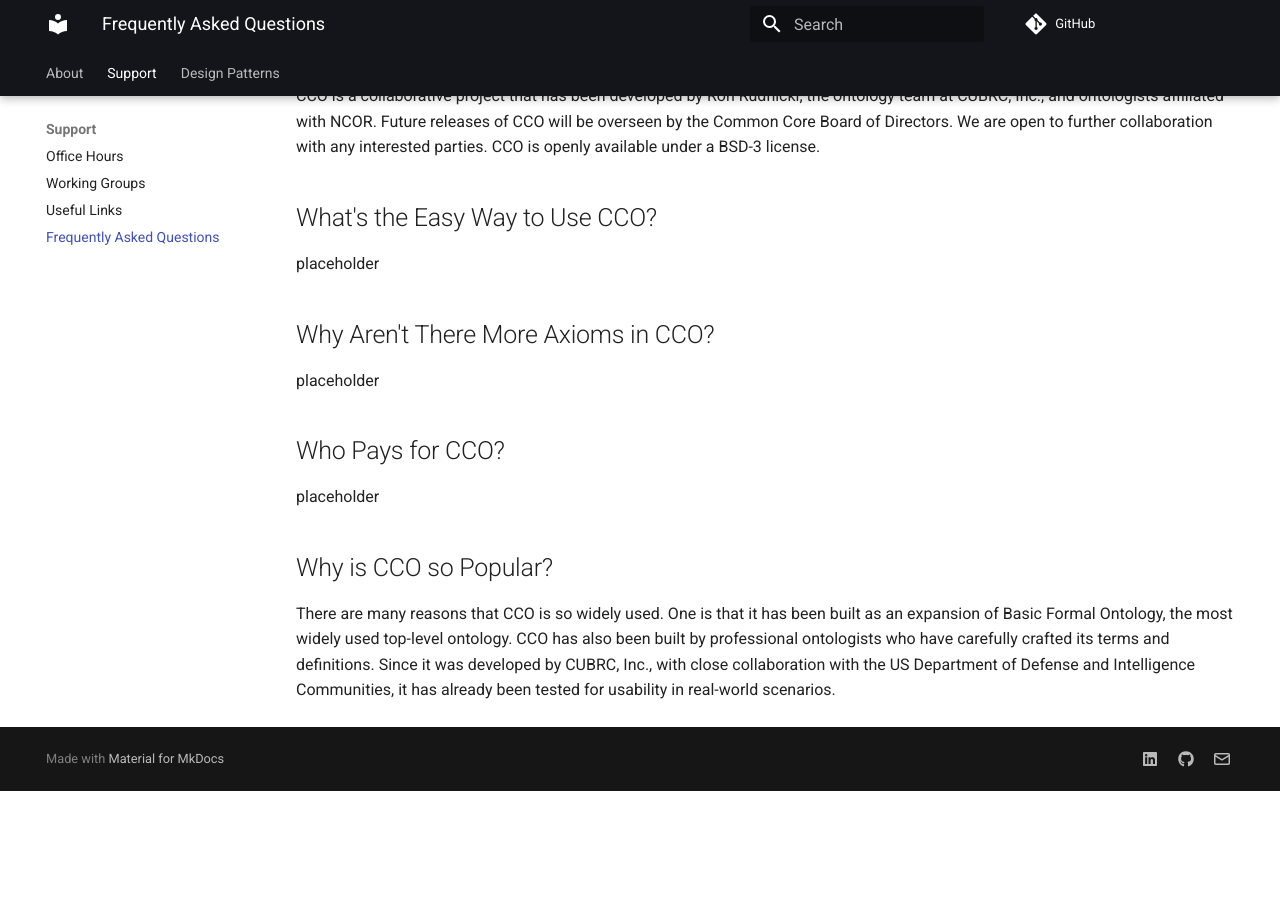
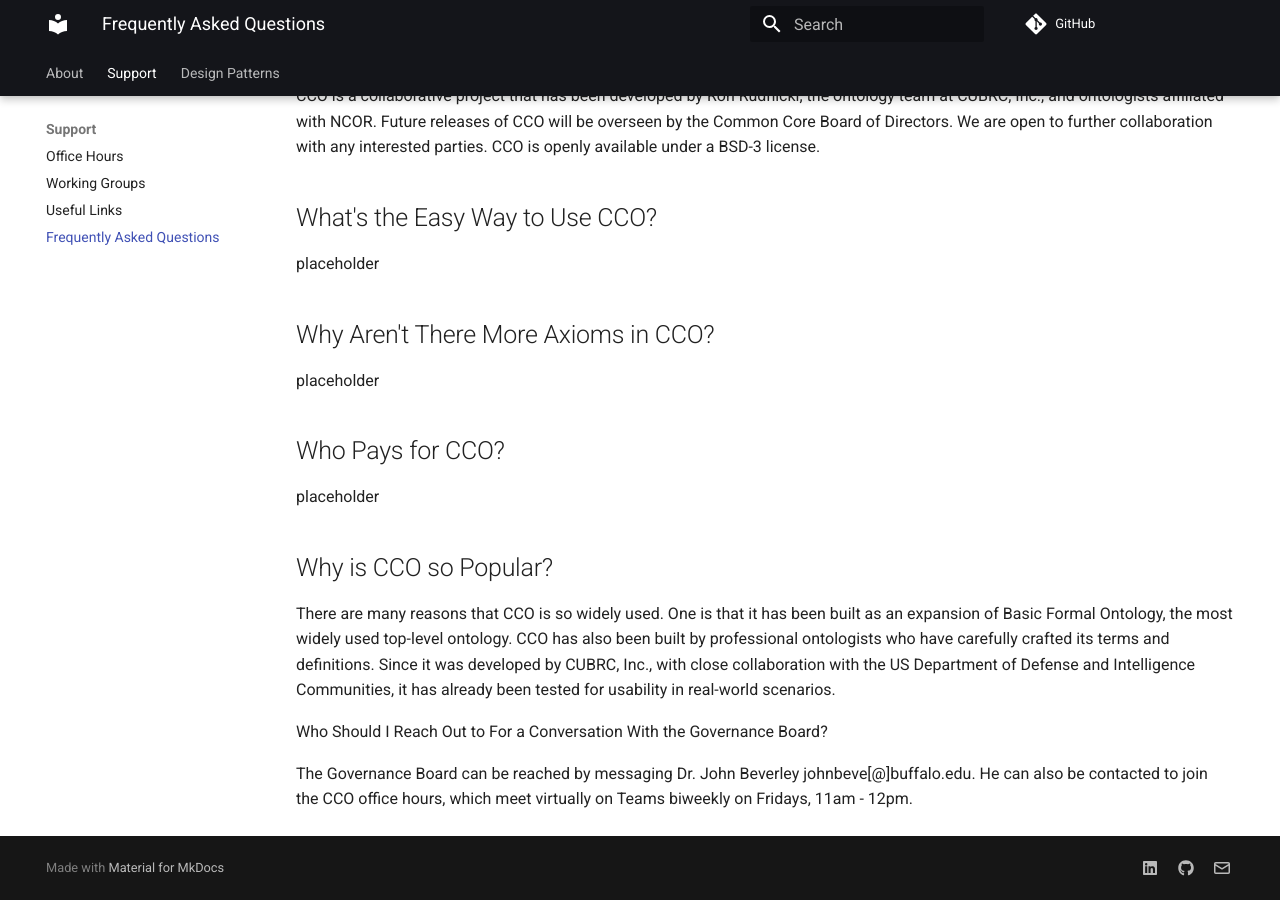
Before and after one commit to CommonCoreOntology/cco-webpage, an MkDocs documentation site: the page built from docs/faq.md, in a window 1280 px wide and 900 px high, scrolled down 691 px. Built offline with MkDocs 1.6.1 and Material for MkDocs 9.7.7, drawn with Linux system fonts in a browser that asks for light colours; comment, search, counter and statistics services are not loaded; before the commit the page ends 1482 px from its top, so only the background shows below that.

Commit message:
Update faq.md
governance faq

```diff
--- a/docs/faq.md
+++ b/docs/faq.md
@@ -22,5 +22,7 @@
     <p>placeholder</p>
   <h2>Why is CCO so Popular?</h2>
     <p>There are many reasons that CCO is so widely used. One is that it has been built as an expansion of Basic Formal Ontology, the most widely used top-level ontology. CCO has also been built by professional ontologists who have carefully crafted its terms and definitions. Since it was developed by CUBRC, Inc., with close collaboration with the US Department of Defense and Intelligence Communities, it has already been tested for usability in real-world scenarios. </p>
+  <h>Who Should I Reach Out to For a Conversation With the Governance Board?</h>
+    <p>The Governance Board can be reached by messaging Dr. John Beverley johnbeve[@]buffalo.edu. He can also be contacted to join the CCO office hours, which meet virtually on Teams biweekly on Fridays, 11am - 12pm.</p>
 </body>
 </html>
```
